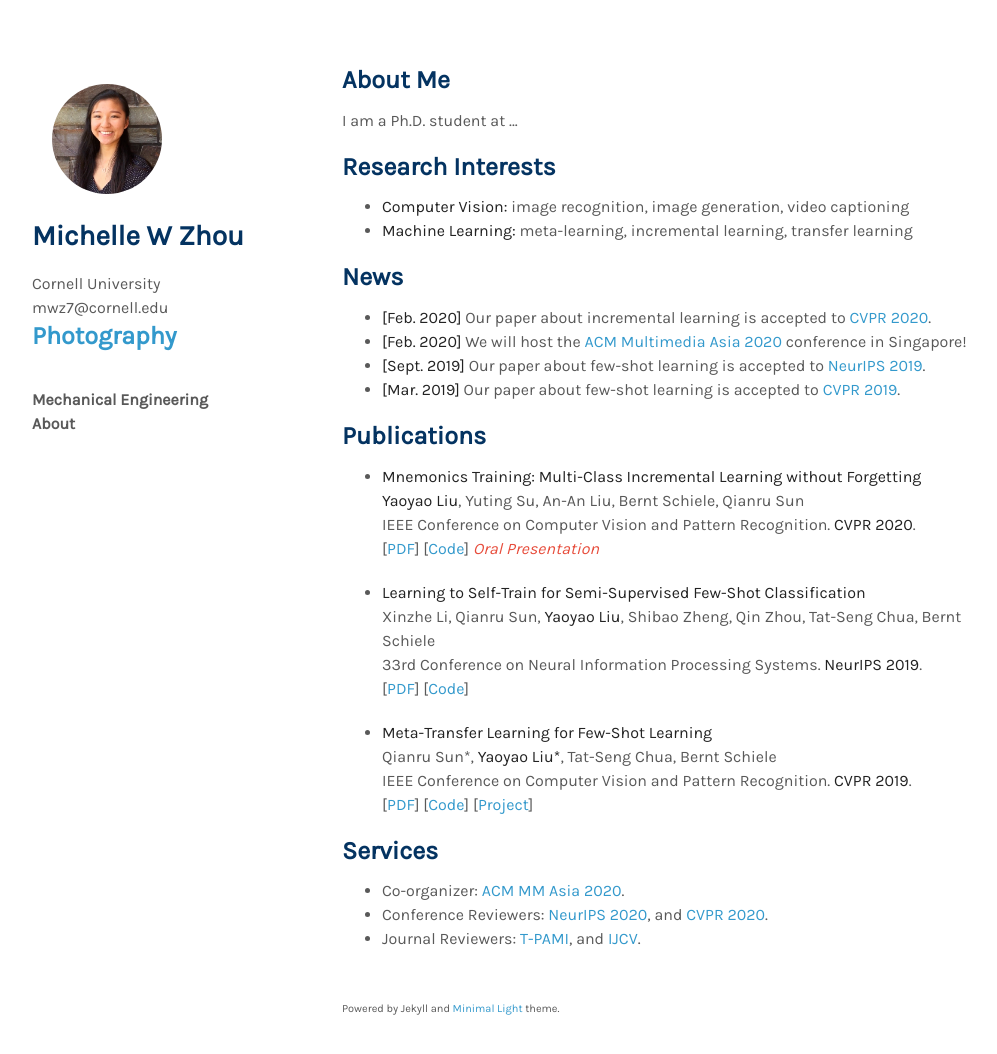
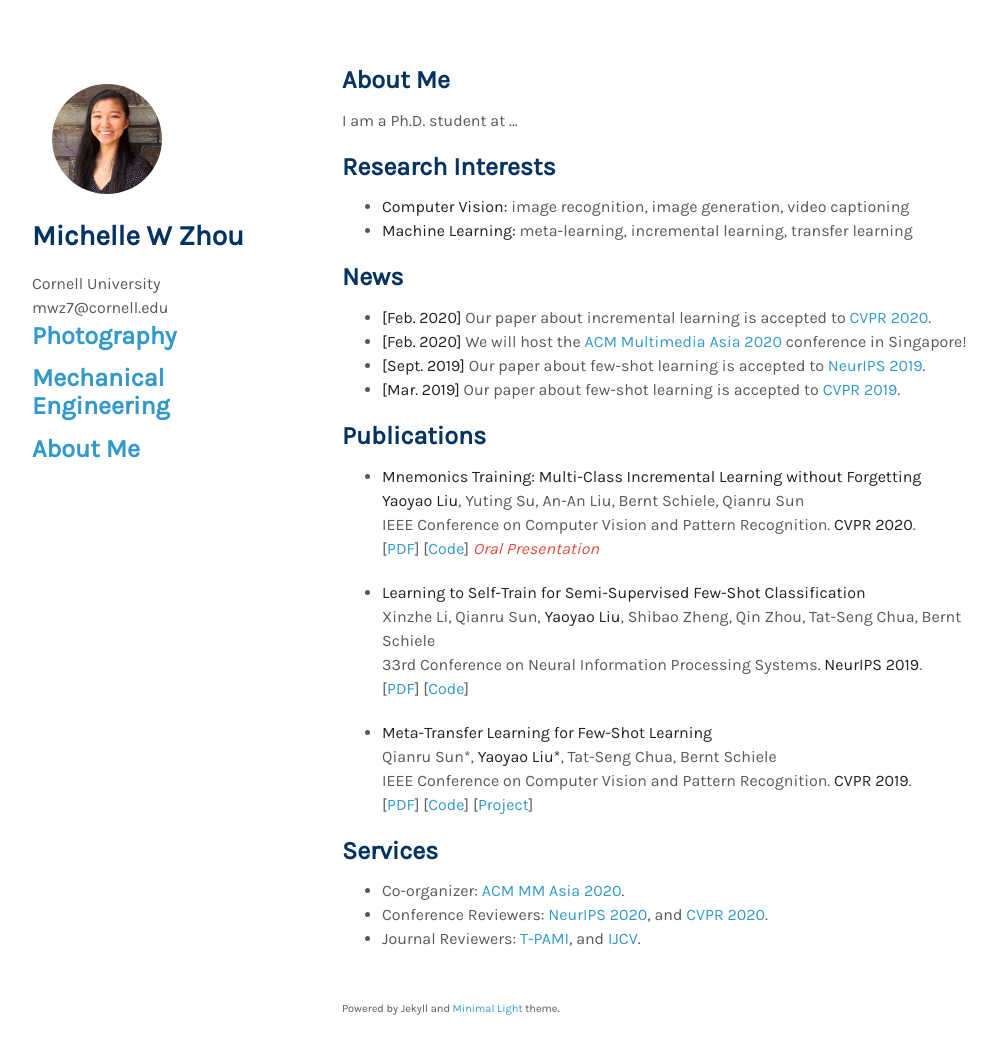
Before and after one commit to mwz724/mwz724.github.io, a Jekyll site: the page built from index.md, in a window 1280 px wide and 1089 px high. Shown: the top 1054 px of the window, without its empty margins (128-1125 px from the left). Built offline with Jekyll 4.4.1, drawn with Linux system fonts in a browser that asks for light colours; nearby versions of some CDN libraries; a style sheet for code colours, icons or effects is not loaded; our own code applies the rules of GitHub Pages for plain Markdown files.

Commit message:
All the sites

```diff
--- a/_layouts/homepage.html
+++ b/_layouts/homepage.html
@@ -38,13 +38,18 @@
           {{ site.affiliation }}
           <br>
           {{ site.email }}
+
           <h2>
             <a HREF="https://www.mwz724.github.io/photography.html">Photography</a>
           </h2>
-          <br>
-          <b>Mechanical Engineering</b>
-          <br>
-          <b>About</b>
+
+          <h2>
+            <a HREF="https://www.mwz724.github.io/meche.html">Mechanical Engineering</a>
+          </h2>
+
+          <h2>
+            <a HREF="https://www.mwz724.github.io/about.html">About Me</a>
+          </h2>
 
         </div>
 
```
